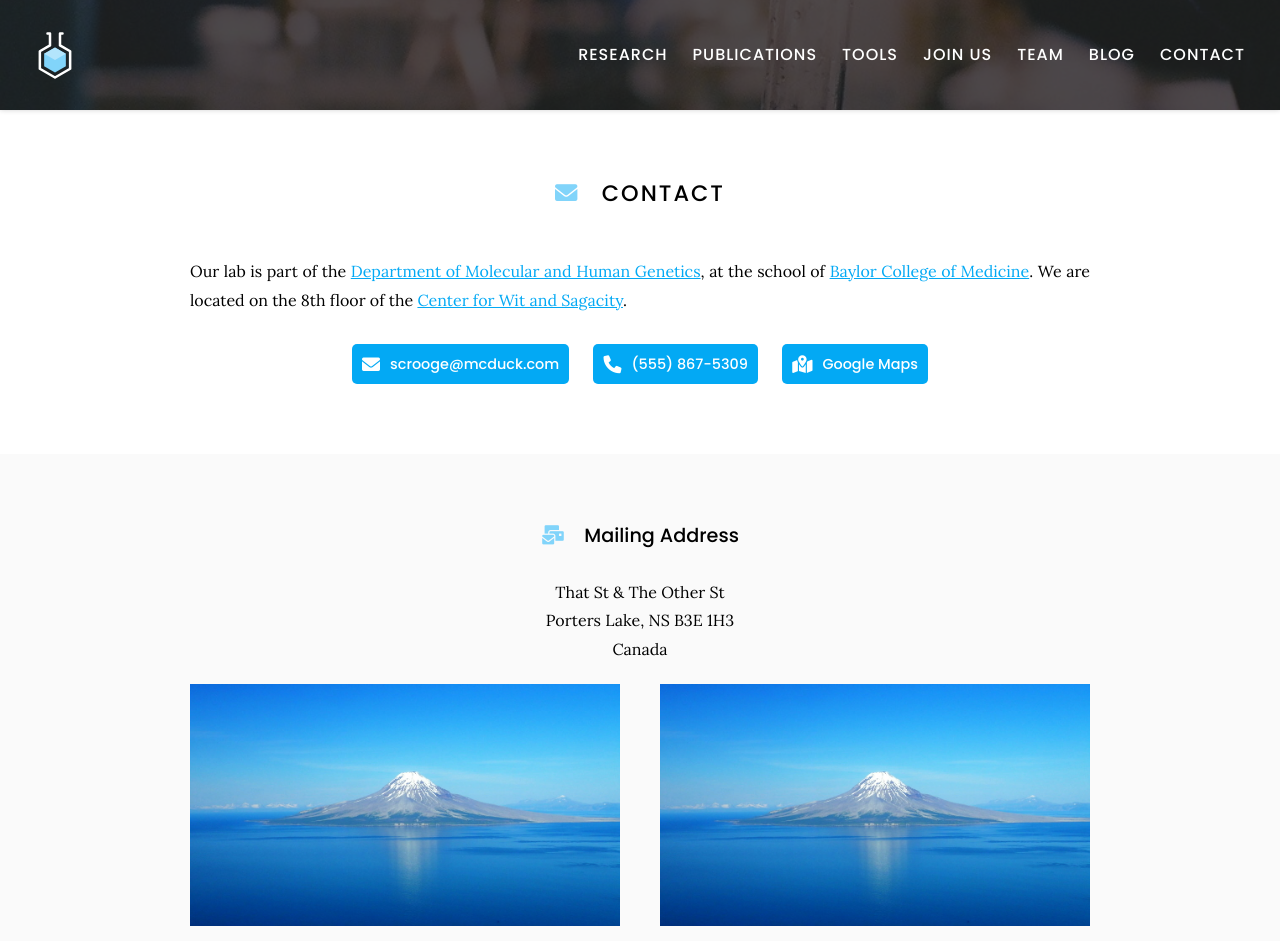
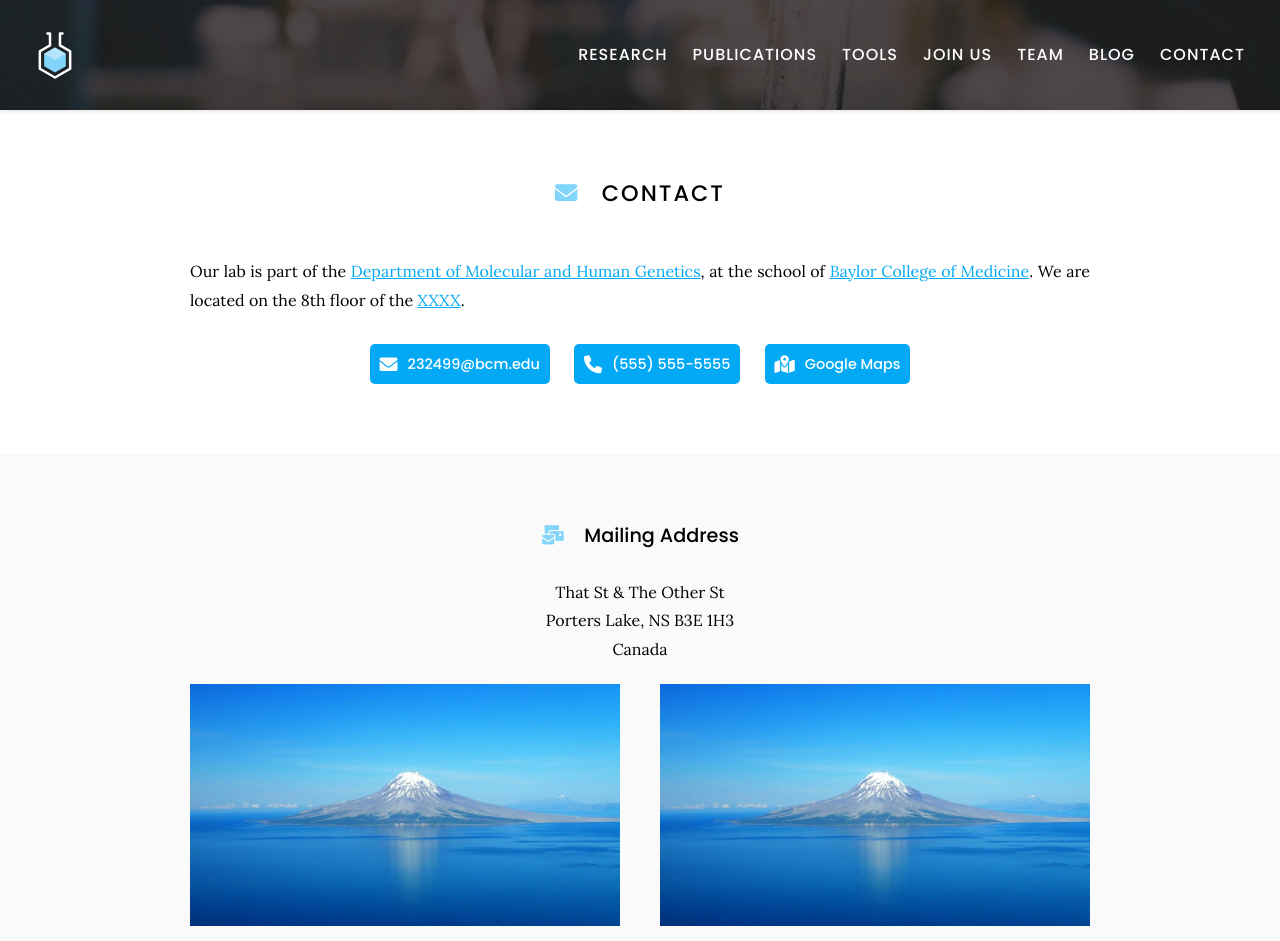
Before and after one commit to wmeng1018/Chen-lab-website, a Jekyll site: the page built from contact/index.md, in a window 1280 px wide. Shown: the top 941 px of the page. Built offline with Jekyll 4.4.1, drawn with Linux system fonts in a browser that asks for light colours.

Commit message:
Update index.md

```diff
--- a/contact/index.md
+++ b/contact/index.md
@@ -8,13 +8,13 @@ nav:
 # <i class="fas fa-envelope"></i>Contact
 
 Our lab is part of the [Department of Molecular and Human Genetics](), at the school of [Baylor College of Medicine](https://www.bcm.edu/).
-We are located on the 8th floor of the [Center for Wit and Sagacity]().
+We are located on the 8th floor of the [XXXX]().
 
 {%
   include link.html
   type="email"
   icon=""
-  text="scrooge@mcduck.com"
+  text="232499@bcm.edu"
   tooltip=""
   link="scrooge@mcduck.com"
   style="button"
@@ -23,7 +23,7 @@ We are located on the 8th floor of the [Center for Wit and Sagacity]().
   include link.html
   type="phone"
   icon=""
-  text="(555) 867-5309"
+  text="(555) 555-5555"
   tooltip=""
   link="+1-555-867-5309"
   style="button"
```
